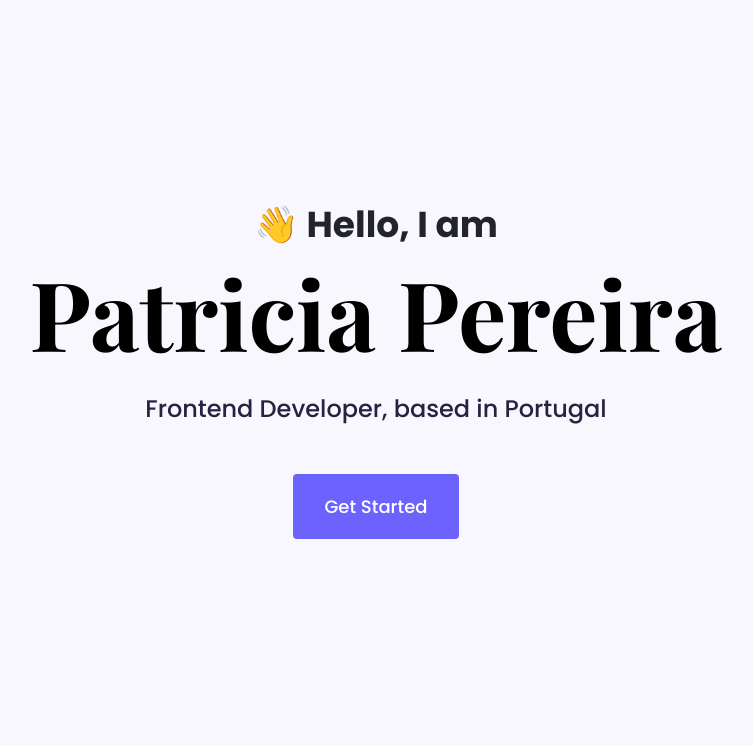
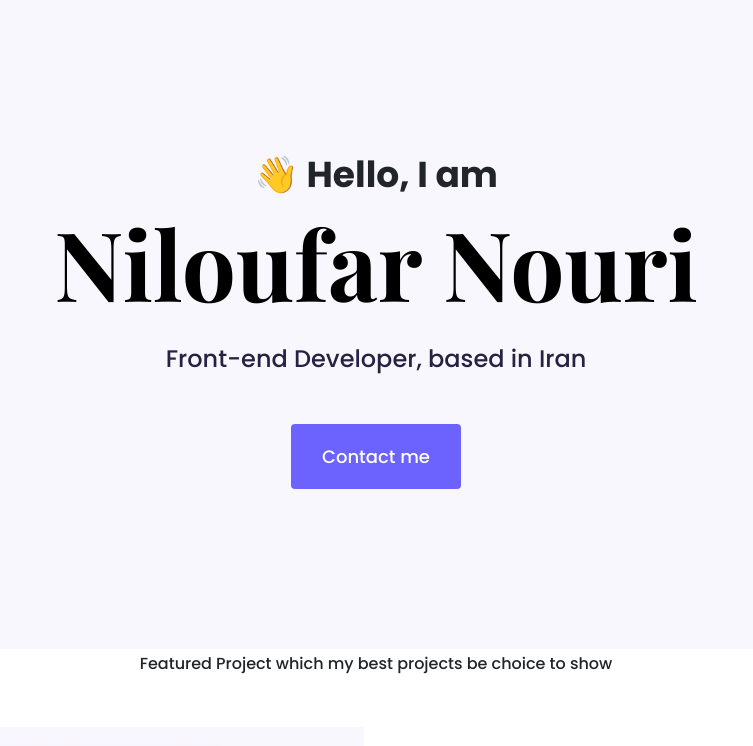
Before and after one commit to NellMn/portfolio-project, a plain HTML site: page index.html in a window 1280 px wide. Shown: the top 746 px of the page, without its empty margins (264-1017 px from the left). Drawn offline with nearby package versions, Linux system fonts and the light colour scheme.

Commit message:
Changed the specifications

```diff
--- a/index.html
+++ b/index.html
@@ -33,10 +33,10 @@
   <body>
     <div class="hero">
       <p>👋 Hello, I am</p>
-      <h1>Patricia Pereira</h1>
-      <h2 class="mb-5">Frontend Developer, based in Portugal</h2>
+      <h1>Niloufar Nouri</h1>
+      <h2 class="mb-5">Front-end Developer, based in Iran</h2>
       <div>
-        <a href="#" class="btn btn-branding">Get Started</a>
+        <a href="#" class="btn btn-branding">Contact me</a>
       </div>
     </div>
     <p class="text-center mb-5">
--- a/styles/portfolio.css
+++ b/styles/portfolio.css
@@ -38,7 +38,7 @@ p {
 .hero {
   background: var(--secondary-color);
   text-align: center;
-  padding: 210px 20px;
+  padding: 160px 20px;
 }
 
 .hero p {
```
